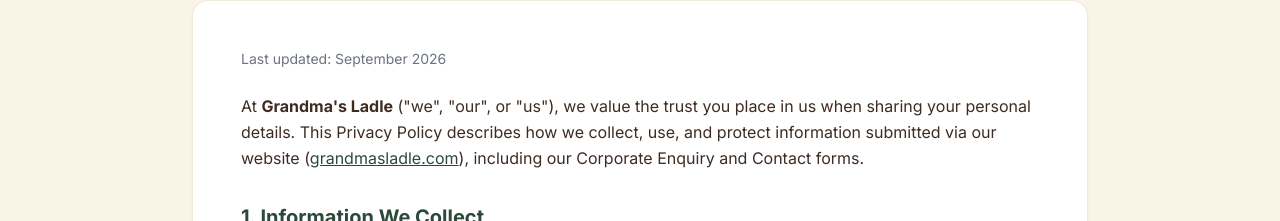
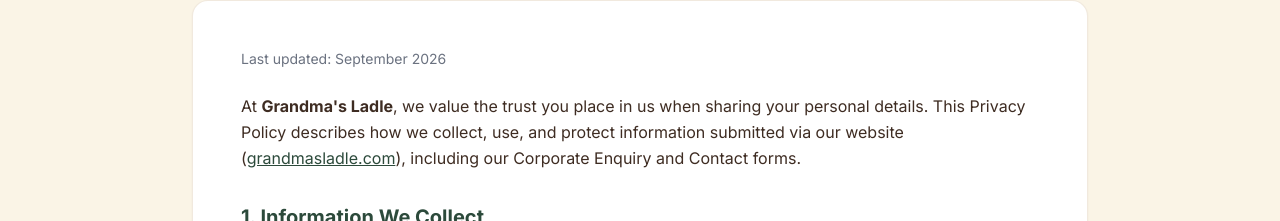
Before and after one commit to Thamarailucid/grandmas-ladle, a React (Vite) app in the folder apps/web/: page /privacy-policy in a window 1280 px wide. Shown: the part 334-555 px from the top of the page. Built offline with nearby package versions, Linux system fonts and the light colour scheme; no server answers; a web font is replaced by a local one.

Commit message:
fix(legal): remove redundant ('we', 'our', or 'us') phrasing from PrivacyPolicyPage

```diff
--- a/apps/web/src/features/legal/pages/PrivacyPolicyPage.tsx
+++ b/apps/web/src/features/legal/pages/PrivacyPolicyPage.tsx
@@ -61,7 +61,7 @@
           <div>
             <p className="text-sm text-gray-500 mb-6">Last updated: September 2026</p>
             <p>
-              At <strong>Grandma's Ladle</strong> ("we", "our", or "us"), we value the trust you place in us when sharing your personal details. This Privacy Policy describes how we collect, use, and protect information submitted via our website (<a href="https://grandmasladle.com" className="text-brand-green underline">grandmasladle.com</a>), including our Corporate Enquiry and Contact forms.
+              At <strong>Grandma's Ladle</strong>, we value the trust you place in us when sharing your personal details. This Privacy Policy describes how we collect, use, and protect information submitted via our website (<a href="https://grandmasladle.com" className="text-brand-green underline">grandmasladle.com</a>), including our Corporate Enquiry and Contact forms.
             </p>
           </div>
 
```
